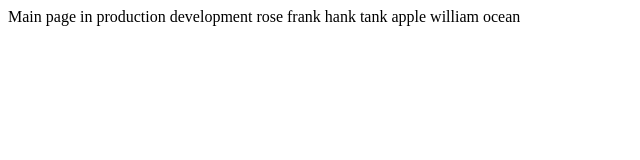
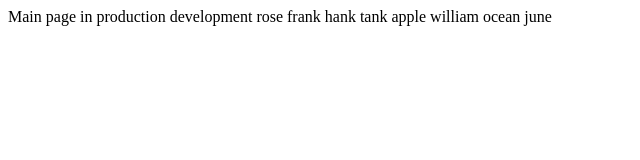
Before and after one commit to simpsons01/project-for-cicd, a Vue app: page / in a window 1280 px wide. Shown: the top 160 px of the page, without its empty margins (0-640 px from the left). Built offline with nearby package versions, Linux system fonts and the light colour scheme.

Commit message:
add ocean in App.vue

```diff
--- a/src/App.vue
+++ b/src/App.vue
@@ -8,6 +8,7 @@
     apple
     william
     ocean
+    june
   </div>
 </template>
 
```
